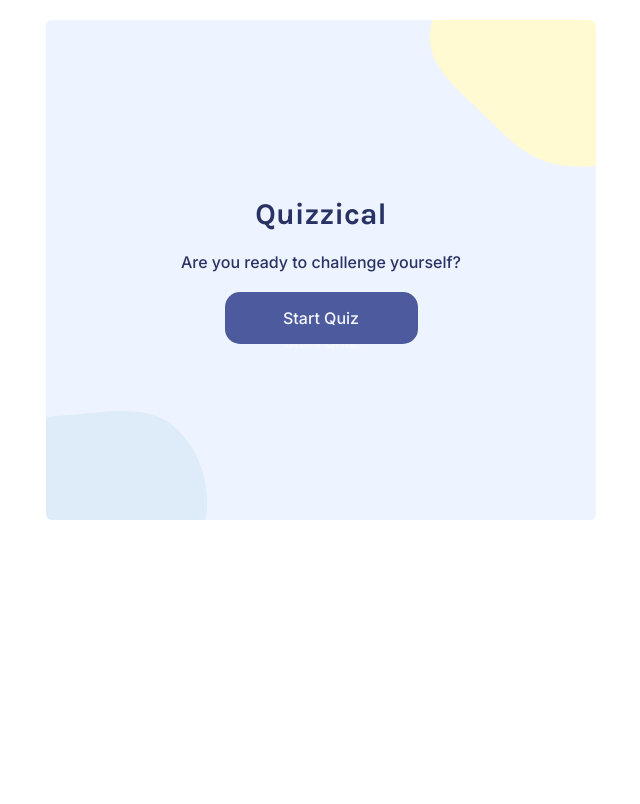
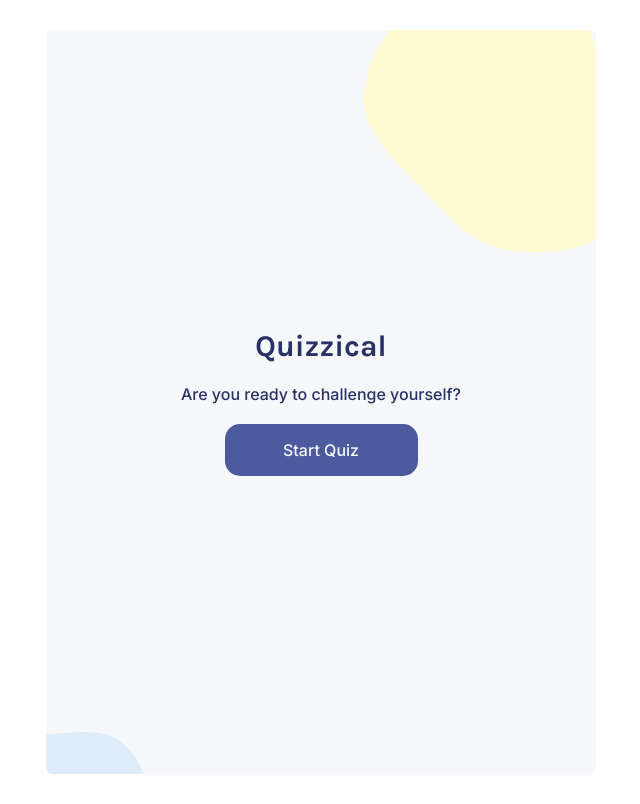
Before and after one commit to jajanaaa/quizzical, a React (Create React App) app: page / in a window 1280 px wide. Shown: the whole page, without its empty margins (319-959 px from the left). Built offline with nearby package versions, Linux system fonts and the light colour scheme.

Commit message:
Finished functionality and styling

```diff
--- a/src/App.css
+++ b/src/App.css
@@ -6,7 +6,7 @@
   border-radius: 6px;
   background-image: url("./blobs-1.png"), url("./blobs-2.png");
   background-repeat: no-repeat;
-  background-position: 170% -50%, -20% 120%;
+  background-position: top -150px right -100px, bottom -70px left -70px;
 }
 
 /* input[type="radio"] {
@@ -50,20 +50,25 @@ input[type="radio"]:checked + label {
 #incorrect {
   background-color: #f8bcbc;
   border: none;
-  color: #4d5b9e;
+  color: #8f94af;
 }
 
 #not-selected {
-  border: 0.7px solid #4d5b9e;
-  color: #4d5b9e;
+  border: 0.7px solid #8f94af;
+  color: #8f94af;
 }
 
 .Menu {
-  background-image: url("./intro-page.png");
   width: 550px;
-  height: 500px;
+  /* height: 500px; */
+  height: 93vh;
   border-radius: 6px;
+  background-image: url("./blobs-1.png"), url("./blobs-2.png");
+  background-repeat: no-repeat;
+  background-position: top -100px right -100px, bottom -100px left -100px;
+  background-color: #f5f7fb;
 }
+
 .Menu {
   display: flex;
   flex-direction: column;
@@ -102,6 +107,7 @@ input[type="radio"]:checked + label {
   text-align: center;
   color: #f5f7fb;
   border: none;
+  cursor: pointer;
 }
 
 .QuestionBlock p {
@@ -130,6 +136,7 @@ input[type="radio"]:checked + label {
   /* identical to box height */
 
   text-align: center;
+  cursor: pointer;
 }
 
 .selected {
@@ -153,6 +160,7 @@ border: 0.794239px solid #DBDEF0; */
   margin: 0 auto;
   white-space: nowrap;
   margin-top: 20px;
+  cursor: pointer;
 }
 
 .scoreText {
@@ -164,6 +172,7 @@ border: 0.794239px solid #DBDEF0; */
   text-align: center;
   color: #293264;
   margin-right: 13px;
+  margin-bottom: 13px;
 }
 
 .playAgain {
@@ -175,10 +184,11 @@ border: 0.794239px solid #DBDEF0; */
   font-size: 10.24px;
   line-height: 12px;
   text-align: center;
-
   color: #f5f7fb;
   padding: 9px 20px;
   border: none;
+  cursor: pointer;
+  margin-top: 13px;
 }
 
 .App .finishedGame {
@@ -192,7 +202,7 @@ border: 0.794239px solid #DBDEF0; */
   .App {
     width: 90vw;
   }
-  /* .button {
+  .button {
     margin: 0 10px 10px 0;
-  } */
+  }
 }
--- a/src/App.js
+++ b/src/App.js
@@ -9,13 +9,16 @@ function App() {
   const [checked, setChecked] = useState(false);
   const [correctCount, setCorrectCount] = useState(0);
   const [wantPlayAgain, setWantPlayAgain] = useState(0);
+
   // MAKE API CALL
   function getResults(response) {
     let newArray = [];
     response.data.results.map((result) => {
       return newArray.push({
         id: nanoid(),
-        answers: result.incorrect_answers.concat([result.correct_answer]),
+        answers: result.incorrect_answers
+          .concat([result.correct_answer])
+          .sort(() => Math.random() - 0.5),
         question: result.question,
         correct: result.correct_answer,
         selected: null,
--- a/src/index.css
+++ b/src/index.css
@@ -9,13 +9,22 @@ font-family: 'Karla', sans-serif; 700*/
   box-sizing: border-box;
 }
 
-html,
+/* html,
 body {
   margin: 10px 0;
-}
+} */
 
 body {
   display: flex;
   justify-content: center;
   align-items: center;
+  padding: 30px 0;
 }
+
+@media screen and (max-width: 480px) {
+  /* html,
+  body {
+    height: 100vh;
+    padding: 30px;
+  } */
+}
```
